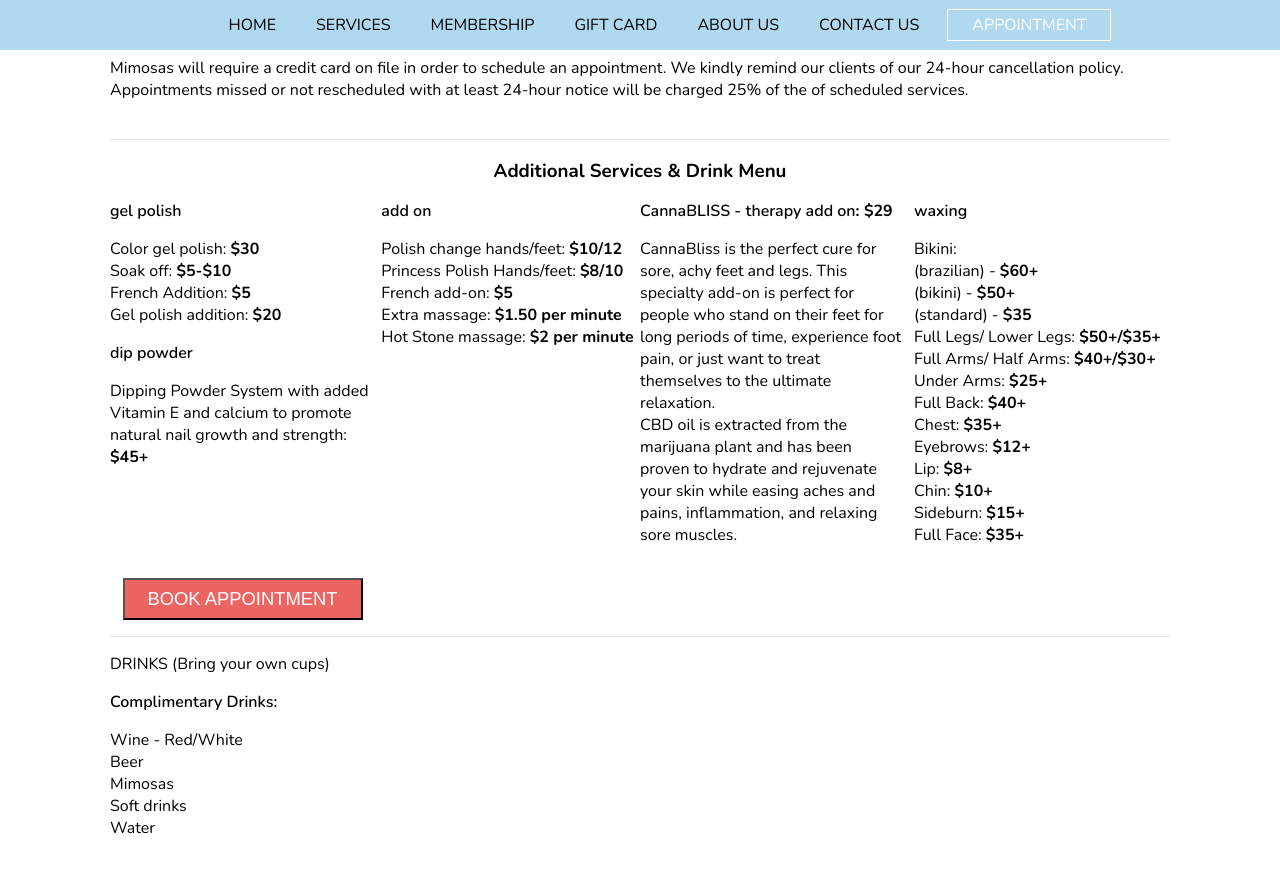
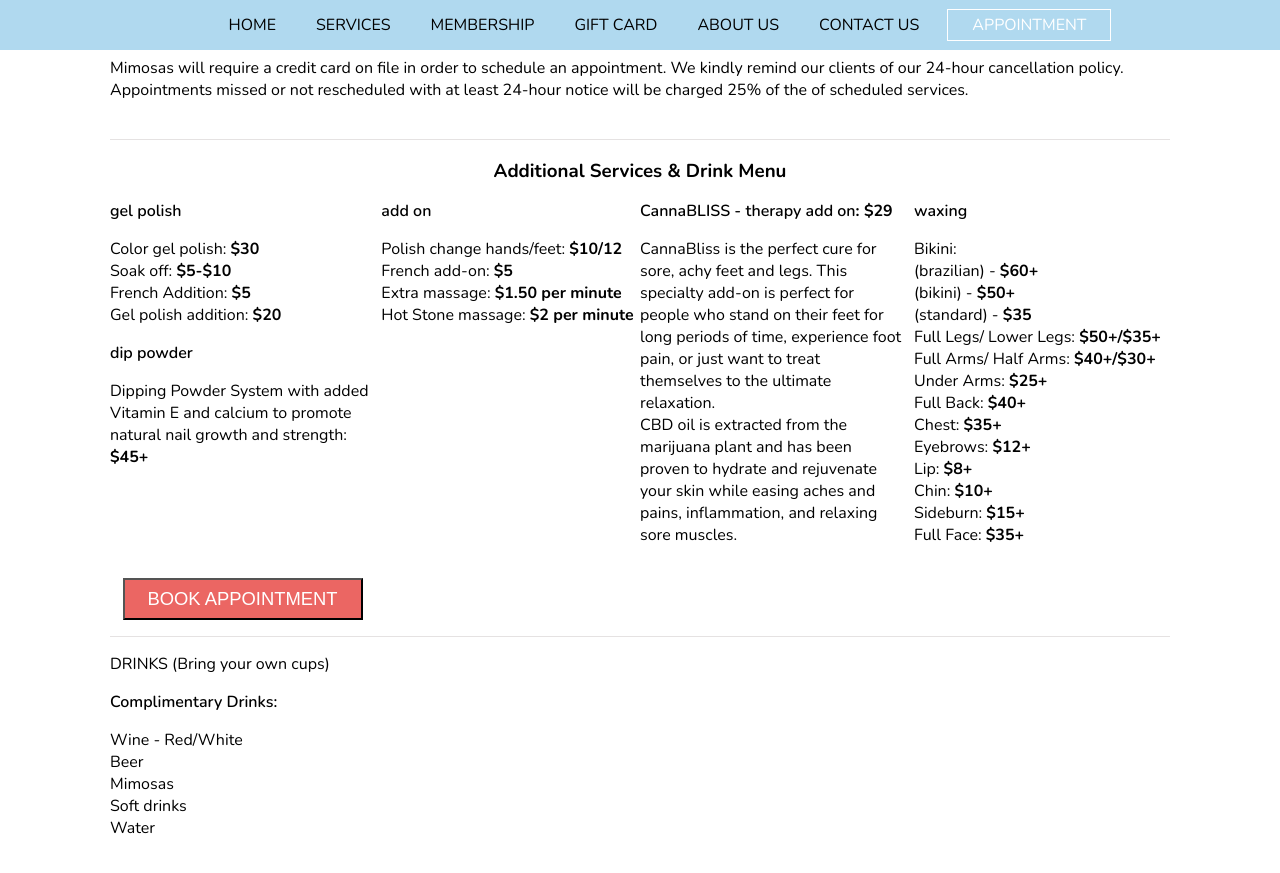
Before and after one commit to mimosasnailbar/mimosas, a Jekyll site: the page built from services.html, in a window 1280 px wide and 900 px high, scrolled down 2884 px. Shown: the top 873 px of the window. Built offline with Jekyll 4.4.1, drawn with Linux system fonts in a browser that asks for light colours; nearby versions of some CDN libraries.

Commit message:
Updated 'services.html' via CloudCannon

```diff
--- a/services.html
+++ b/services.html
@@ -155,7 +155,7 @@
 					add on
 				</p>
 				<p class="editable">
-					Polish change hands/feet: <strong>$10/12</strong><br />Princess Polish Hands/feet: <strong>$8/10</strong><br />French add-on: <strong>$5</strong><br />Extra massage: <strong>$1.50 per minute</strong><br />Hot Stone massage: <strong>$2 per minute</strong>
+					Polish change hands/feet: <strong>$10/12</strong><br />French add-on: <strong>$5</strong><br />Extra massage: <strong>$1.50 per minute</strong><br />Hot Stone massage: <strong>$2 per minute</strong>
 				</p>
 			</div>
 		</div>
```
